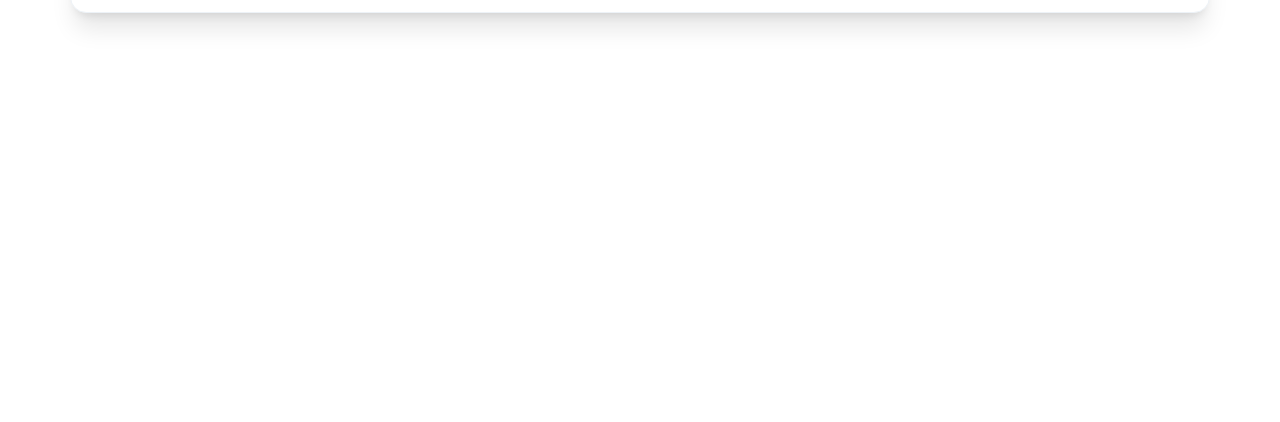
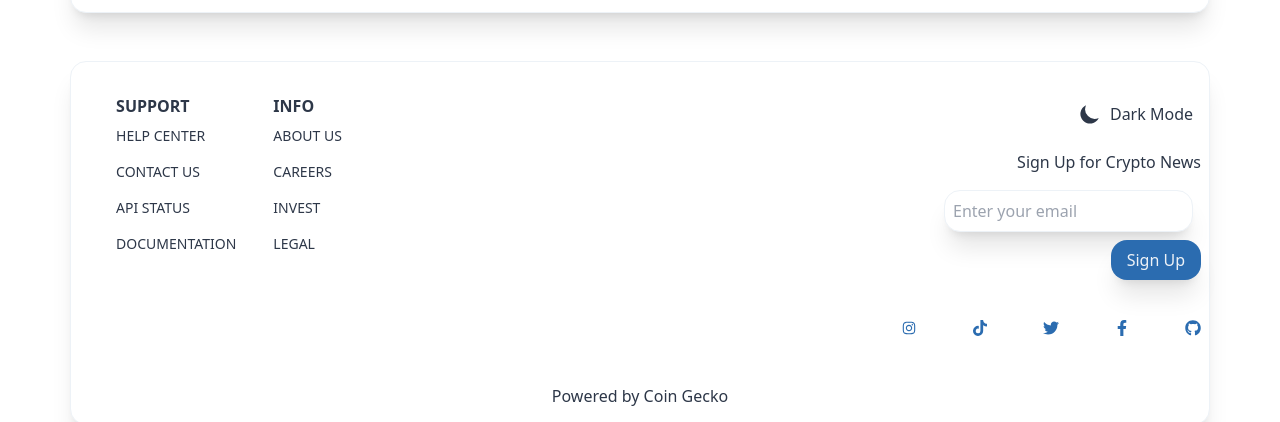
Before and after one commit to Owenzo7/Crytobase-website, a React (Create React App) app: page / in a window 1280 px wide. Shown: the part 378-800 px from the top of the page. Built offline with nearby package versions, Linux system fonts and the light colour scheme; no server answers.

Commit message:
Done styling the footer component

```diff
--- a/src/App.js
+++ b/src/App.js
@@ -8,6 +8,7 @@ import Signup from "./routes/Signup";
 import Account from "./routes/Account";
 import axios from "axios";
 import CoinPage from "./routes/CoinPage"
+import Footer from "./components/Footer";
 
 function App() {
   const [coins, setCoins] = useState([]);
@@ -35,6 +36,7 @@ function App() {
           <Route path=":coinId" />
         </Route>
       </Routes>
+      <Footer />
     </ThemeProvider>
   );
 }
--- a/src/components/CoinItem.jsx
+++ b/src/components/CoinItem.jsx
@@ -1,5 +1,6 @@
 import React from "react";
 import { AiOutlineStar } from "react-icons/ai";
+import { Link } from "react-router-dom";
 import { Sparklines, SparklinesLine } from "react-sparklines";
 
 const CoinItem = ({ coin }) => {
@@ -10,6 +11,8 @@ const CoinItem = ({ coin }) => {
       </td>
       <td>{coin.market_cap_rank}</td>
       <td>
+        <Link to={`/coin/${coin.id}`}>
+
         <div className="flex items-center">
           <img
             className="w-6 mr-2 rounded-full "
@@ -18,6 +21,7 @@ const CoinItem = ({ coin }) => {
           />
           <p className="hidden sm:table-cell">{coin.name}</p>
         </div>
+        </Link>
       </td>
       <td>{coin.symbol.toUpperCase()}</td>
       <td>${coin.current_price.toLocaleString()}</td>
--- /dev/null
+++ b/src/components/Footer.jsx
@@ -0,0 +1,61 @@
+import React from "react";
+import { AiOutlineInstagram } from "react-icons/ai";
+import { FaFacebookF, FaGithub, FaTiktok, FaTwitter } from "react-icons/fa";
+import ThemeToggle from "./ThemeToggle";
+
+const Footer = () => {
+  return (
+    <div className="rounded-div mt-8 pt-8 text-primary">
+      <div className="grid md:grid-cols-2 ">
+        <div className="flex justify-evenly w-full md:max-w-[300px] uppercase">
+          <div>
+            <h2 className="font-bold">Support</h2>
+            <ul>
+              <li className="text-sm py-2 ">Help Center</li>
+              <li className="text-sm py-2 ">Contact Us</li>
+              <li className="text-sm py-2 ">API Status</li>
+              <li className="text-sm py-2 ">Documentation</li>
+            </ul>
+          </div>
+
+          <div>
+            <h2 className="font-bold">Info</h2>
+            <ul>
+              <li className="text-sm py-2 ">About Us</li>
+              <li className="text-sm py-2 ">Careers</li>
+              <li className="text-sm py-2 ">Invest</li>
+              <li className="text-sm py-2 ">Legal</li>
+            </ul>
+          </div>
+        </div>
+
+        <div className="text-right">
+          <div className="w-full flex justify-end ">
+            <div className="w-full md:w-[300px] py-4 relative">
+              <div className=" flex justify-center md:justify-end py-4 md:py-0 md:pb-4 mt-[-1rem]">
+                <ThemeToggle />
+              </div>
+              <p className="text-center md:text-right">Sign Up for Crypto News</p>
+              <div className="py-4 ">
+                <form>
+                    <input className="bg-primary border border-input p-2 mr-2 w-full shadow-xl rounded-2xl md:w-auto" type="email" placeholder="Enter your email" />
+                    <button className="bg-button text-btnText px-4 p-2 w-full rounded-2xl shadow-xl hover:shadow-2xl md:w-auto my-2 ">Sign Up</button>
+                </form>
+              </div>
+               <div className="flex py-4 justify-between text-accent ">
+                <AiOutlineInstagram />
+                <FaTiktok />
+                <FaTwitter />
+                <FaFacebookF />
+                <FaGithub />
+               </div>
+            </div>
+          </div>
+        </div>
+      </div>
+      <p className="text-center py-4">Powered by Coin Gecko</p>
+    </div>
+  );
+};
+
+export default Footer;
--- a/src/routes/CoinPage.jsx
+++ b/src/routes/CoinPage.jsx
@@ -3,12 +3,15 @@ import axios from "axios";
 import { Sparklines, SparklinesLine } from "react-sparklines";
 import { FaTwitter, FaFacebook, FaReddit, FaGithub } from "react-icons/fa";
 import DOMPurify from "dompurify";
+import { useParams } from "react-router-dom";
 
 const CoinPage = () => {
   const [coin, setCoin] = useState({});
 
+  const params = useParams()
+
   const url =
-    "https://api.coingecko.com/api/v3/coins/bitcoin?localization=false&sparkline=true";
+    `https://api.coingecko.com/api/v3/coins/${params.coinId}?localization=false&sparkline=true`;
 
   useEffect(() => {
     axios.get(url).then((response) => {
```
